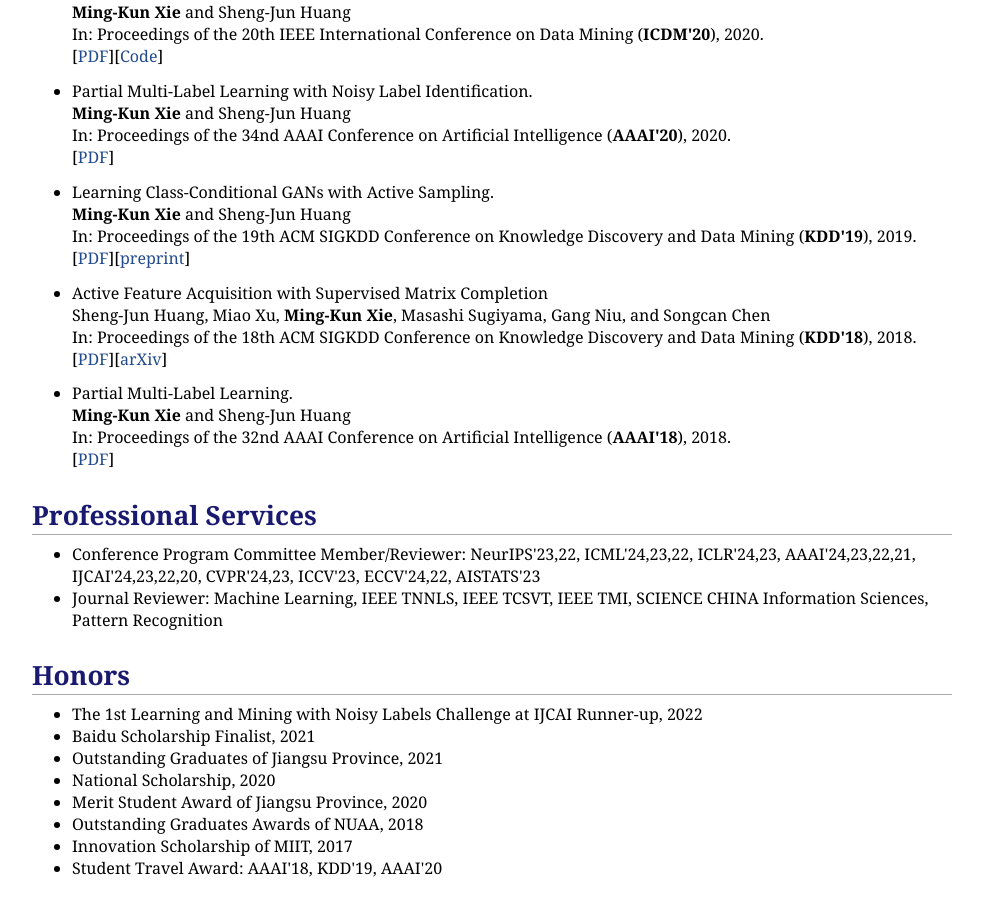
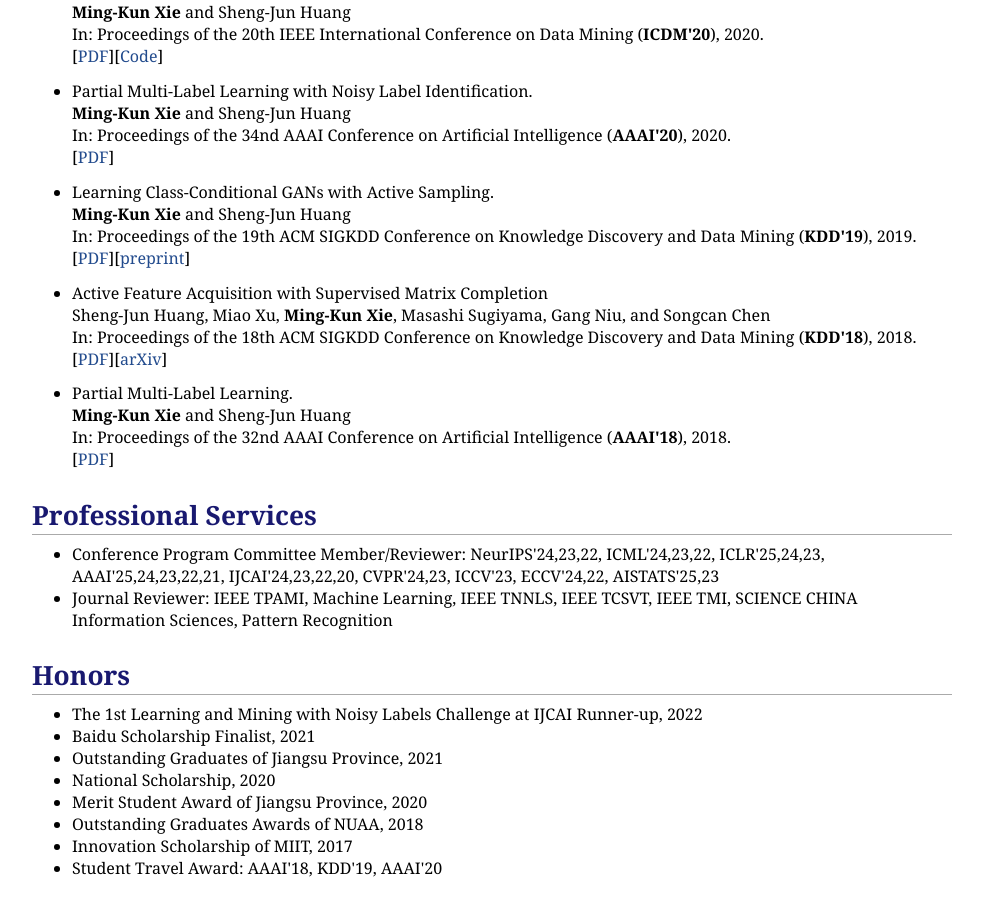
Before and after one commit to xiemk/xiemk.github.io, a Jekyll site: the page index.html, which Jekyll copies as it is, in a window 1280 px wide and 900 px high, scrolled down 2280 px. Shown: the whole window, without its empty margins (148-1131 px from the left). Built offline with Jekyll 4.4.1, drawn with Linux system fonts in a browser that asks for light colours.

Commit message:
updating

```diff
--- a/index.html
+++ b/index.html
@@ -154,8 +154,8 @@ Email: ming-kun.xie@riken.jp, mkxie@nuaa.edu.cn <br />
 
 <h1>Professional Services</h1>
 <ul style="list-style-type:disc">
-	<li>Conference Program Committee Member/Reviewer: NeurIPS'23,22, ICML'24,23,22, ICLR'24,23, AAAI'24,23,22,21, IJCAI'24,23,22,20, CVPR'24,23, ICCV'23, ECCV'24,22, AISTATS'23</li>
-  <li>Journal Reviewer: Machine Learning, IEEE TNNLS, IEEE TCSVT, IEEE TMI, SCIENCE CHINA Information Sciences, Pattern Recognition</li>
+	<li>Conference Program Committee Member/Reviewer: NeurIPS'24,23,22, ICML'24,23,22, ICLR'25,24,23, AAAI'25,24,23,22,21, IJCAI'24,23,22,20, CVPR'24,23, ICCV'23, ECCV'24,22, AISTATS'25,23</li>
+  <li>Journal Reviewer: IEEE TPAMI, Machine Learning, IEEE TNNLS, IEEE TCSVT, IEEE TMI, SCIENCE CHINA Information Sciences, Pattern Recognition</li>
 </ul>
 
 <h1>Honors </h1>
```
